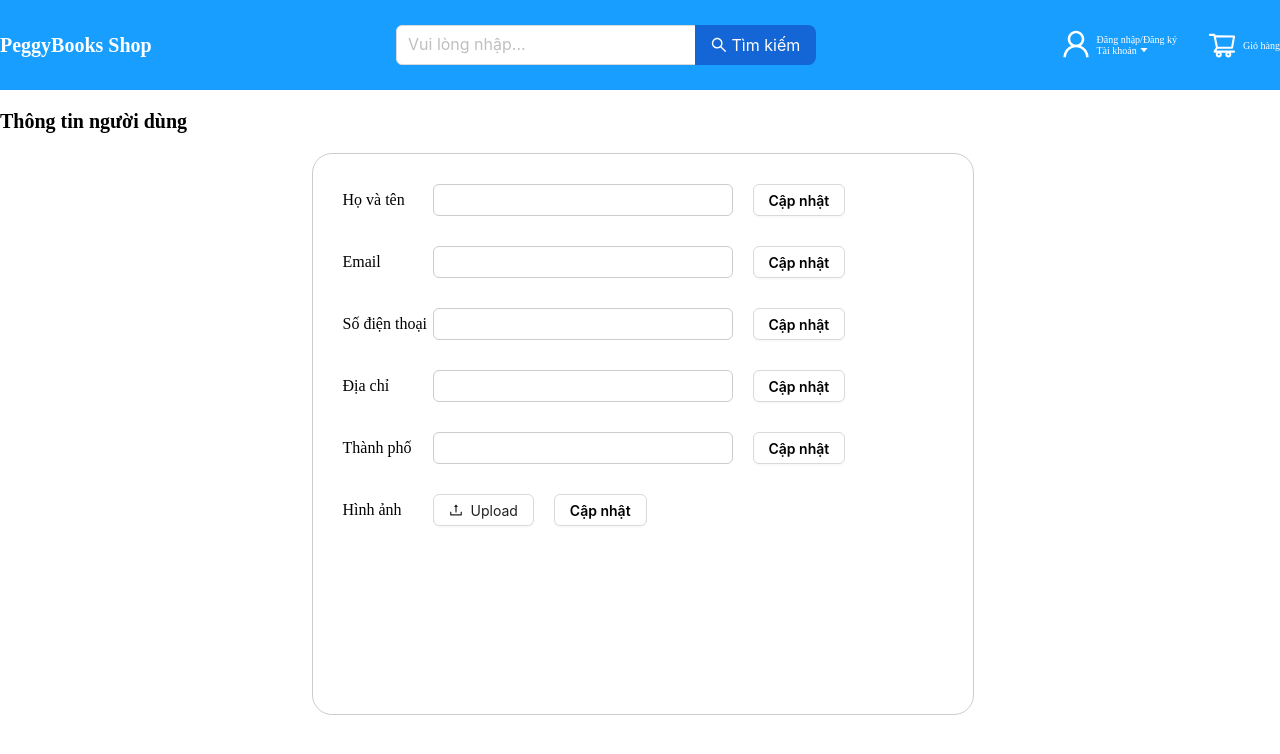
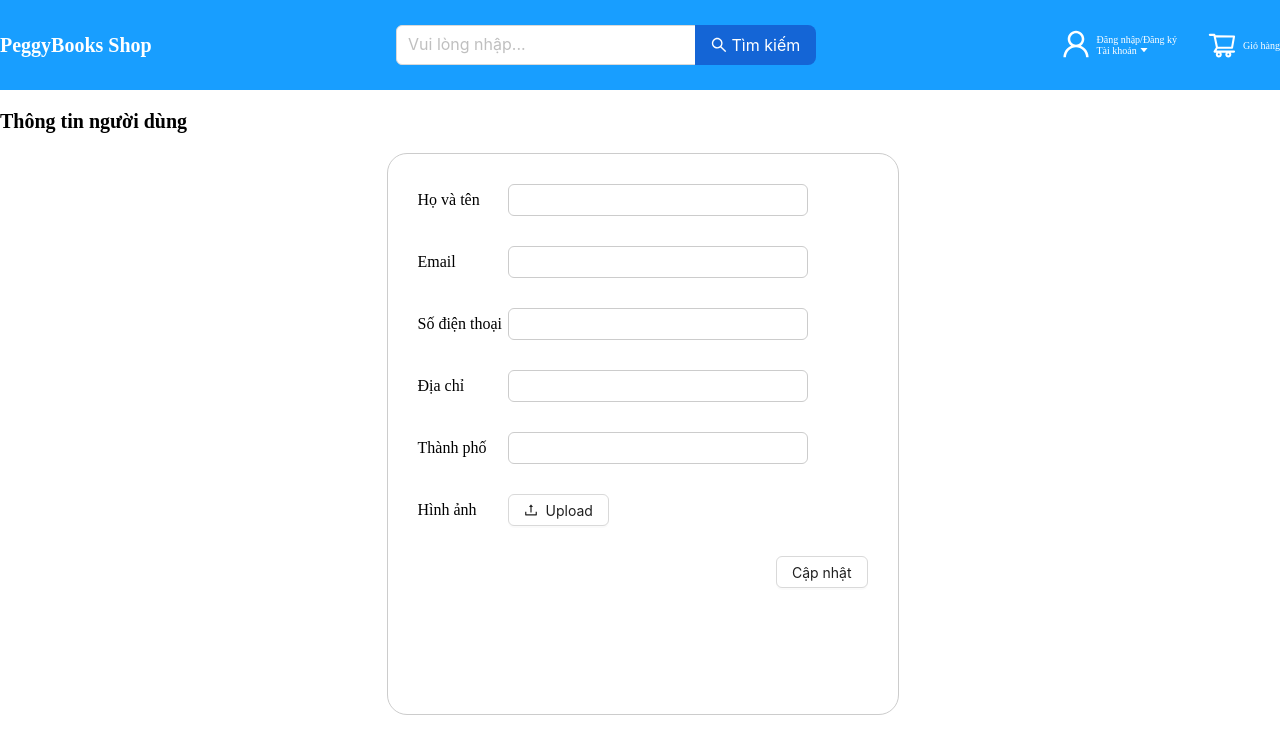
Before and after one commit to TranTung31/my-shop, a React (Create React App) app: page /user-detail in a window 1280 px wide. Shown: the top 754 px of the page. Built offline with nearby package versions, Linux system fonts and the light colour scheme.

Commit message:
90 - Code chức năng lấy sản phẩm bán chạy nhất

```diff
--- a/src/components/CardProduct/CardProduct.js
+++ b/src/components/CardProduct/CardProduct.js
@@ -59,9 +59,9 @@ const CardProduct = (props) => {
       <StyleNameProduct>{name}</StyleNameProduct>
       <WrapperReportProduct>
         <span style={{ marginRight: "5px" }}>
-          {rating || 5} <StarFilled style={{ color: "#FFC400" }} />{" "}
+          {rating || 0} <StarFilled style={{ color: "#FFC400" }} />{" "}
         </span>
-        <WrapperStyleTextSell> | Đã bán {selled || 100}+</WrapperStyleTextSell>
+        <WrapperStyleTextSell> | Đã bán {selled || 0}</WrapperStyleTextSell>
       </WrapperReportProduct>
       <WrapperPriceProduct>
         <div>{`${convertPrice(price - price * (discount / 100))}₫`}</div>
--- a/src/pages/HomePage/HomePage.js
+++ b/src/pages/HomePage/HomePage.js
@@ -25,14 +25,18 @@ import {
 const HomePage = () => {
   const [genreProduct, setGenreProduct] = useState([]);
   const [isLoading, setIsLoading] = useState(false);
-  const [isLoadingBookVanHocVietNam, setIsLoadingBookVanHocVietNam] = useState(false);
-  const [isLoadingBookTruyenTranh, setIsLoadingBookTruyenTranh] = useState(false);
+  const [isLoadingBookBestSeller, setIsLoadingBookBestSeller] = useState(false);
+  const [isLoadingBookVanHocVietNam, setIsLoadingBookVanHocVietNam] =
+    useState(false);
+  const [isLoadingBookTruyenTranh, setIsLoadingBookTruyenTranh] =
+    useState(false);
   const [isLoadingBookMangaComic, setIsLoadingBookMangaComic] = useState(false);
   const [limitProduct, setLimitProduct] = useState(6);
 
   const valueSearchInput = useSelector((state) => state.product.search);
   const valueDebounce = useDebounceHook(valueSearchInput, 800);
 
+  const [productBestSeller, setProductBestSeller] = useState([]);
   const [productVN, setProductVN] = useState([]);
   const [productTruyenTranh, setProductTruyenTranh] = useState([]);
   const [productMangaComic, setProductMangaComic] = useState([]);
@@ -68,6 +72,13 @@ const HomePage = () => {
     setGenreProduct(res?.data);
   };
 
+  const fetchBookBestSeller = async (page, limit) => {
+    setIsLoadingBookBestSeller(true);
+    const res = await ProductService.getBestSeller(page, limit);
+    setProductBestSeller(res?.data);
+    setIsLoadingBookBestSeller(false);
+  };
+
   const fetchBookVanHocVietNam = async (genre, limit, page) => {
     setIsLoadingBookVanHocVietNam(true);
     const res = await ProductService.getAllProductType(genre, limit, page);
@@ -90,6 +101,7 @@ const HomePage = () => {
   };
 
   useEffect(() => {
+    fetchBookBestSeller(1, 12);
     fetchBookVanHocVietNam("6646bcdd97a1e099aa7b95da", 12);
     fetchBookTruyenTranh("664621477b7a9f1af95d7473", 12);
     fetchBookMangaComic("6646c46126ef6ab2ab486b0b", 12);
@@ -130,7 +142,7 @@ const HomePage = () => {
           <SlitherComponent arrImages={[slider1, slider2, slider3]} />
           <LoadingComponent isLoading={isLoading}>
             <h2 style={{ margin: "20px 0 0", textAlign: "center" }}>
-              SÁCH BÁN CHẠY
+              TẤT CẢ SÁCH
             </h2>
             <WrapperProducts>
               {products?.data
@@ -168,6 +180,11 @@ const HomePage = () => {
           </div>
 
           <ListProducts
+            products={productBestSeller}
+            title="SÁCH BÁN CHẠY"
+            isLoading={isLoadingBookBestSeller}
+          />
+          <ListProducts
             products={productVN}
             title="SÁCH VĂN HỌC VIỆT NAM"
             isLoading={isLoadingBookVanHocVietNam}
--- a/src/pages/ProductAuthorPage/ListProducts/ListProducts.js
+++ b/src/pages/ProductAuthorPage/ListProducts/ListProducts.js
@@ -16,7 +16,7 @@ function ListProducts(props) {
             name={product.name}
             price={product.price}
             image={product.image}
-            rating={product.rating}
+            rating={product.averageRating}
             description={product.description}
             countInStock={product.countInStock}
             type={product.type}
--- a/src/pages/ProductAuthorPage/ProductAuthorPage.js
+++ b/src/pages/ProductAuthorPage/ProductAuthorPage.js
@@ -80,7 +80,6 @@ const ProductAuthorPage = () => {
         setTotalProduct(res?.data?.length);
       }
       setIsLoading(false);
-      return res.data;
     };
 
     fetchProductAuthor();
@@ -279,14 +278,12 @@ const ProductAuthorPage = () => {
     }
   };
 
-  const fetchAllPublisher = async () => {
-    const res = await PublisherService.getAllPublisher();
-    if (res?.status === "OK") {
+  useEffect(() => {
+    const fetchAllPublisher = async () => {
+      const res = await PublisherService.getAllPublisher();
       setPublisher(res?.data);
-    }
-  };
+    };
 
-  useEffect(() => {
     fetchAllPublisher();
   }, []);
 
--- a/src/pages/ProfilePage/ProfilePage.js
+++ b/src/pages/ProfilePage/ProfilePage.js
@@ -16,6 +16,7 @@ import {
   WrapperLable,
   WrapperUpload,
 } from "./styles";
+import ButtonComponent from "../../components/ButtonComponent/ButtonComponent";
 
 const ProfilePage = () => {
   const user = useSelector((state) => state.user);
@@ -110,11 +111,6 @@ const ProfilePage = () => {
             onChange={handleOnChangeName}
             style={{ width: "300px", border: "1px solid #ccc" }}
           ></InputForm>
-          <WrapperButtonComponent
-            buttonText="Cập nhật"
-            disabled={false}
-            onClick={handleUpdate}
-          ></WrapperButtonComponent>
         </WrapperInput>
 
         <WrapperInput>
@@ -124,11 +120,6 @@ const ProfilePage = () => {
             onChange={handleOnChangeEmail}
             style={{ width: "300px", border: "1px solid #ccc" }}
           ></InputForm>
-          <WrapperButtonComponent
-            buttonText="Cập nhật"
-            disabled={false}
-            onClick={handleUpdate}
-          ></WrapperButtonComponent>
         </WrapperInput>
 
         <WrapperInput>
@@ -139,11 +130,6 @@ const ProfilePage = () => {
             onChange={handleOnChangePhone}
             style={{ width: "300px", border: "1px solid #ccc" }}
           ></InputForm>
-          <WrapperButtonComponent
-            buttonText="Cập nhật"
-            disabled={false}
-            onClick={handleUpdate}
-          ></WrapperButtonComponent>
         </WrapperInput>
 
         <WrapperInput>
@@ -153,11 +139,6 @@ const ProfilePage = () => {
             onChange={handleOnChangeAddress}
             style={{ width: "300px", border: "1px solid #ccc" }}
           ></InputForm>
-          <WrapperButtonComponent
-            buttonText="Cập nhật"
-            disabled={false}
-            onClick={handleUpdate}
-          ></WrapperButtonComponent>
         </WrapperInput>
 
         <WrapperInput>
@@ -167,11 +148,6 @@ const ProfilePage = () => {
             onChange={handleOnChangeCity}
             style={{ width: "300px", border: "1px solid #ccc" }}
           ></InputForm>
-          <WrapperButtonComponent
-            buttonText="Cập nhật"
-            disabled={false}
-            onClick={handleUpdate}
-          ></WrapperButtonComponent>
         </WrapperInput>
 
         <WrapperInput>
@@ -192,12 +168,15 @@ const ProfilePage = () => {
               }}
             />
           )}
-          <WrapperButtonComponent
+        </WrapperInput>
+
+        <div style={{ display: "flex", justifyContent: "flex-end" }}>
+          <ButtonComponent
             buttonText="Cập nhật"
             disabled={false}
             onClick={handleUpdate}
-          ></WrapperButtonComponent>
-        </WrapperInput>
+          />
+        </div>
       </WrapperContent>
     </div>
   );
--- a/src/pages/ProfilePage/styles.js
+++ b/src/pages/ProfilePage/styles.js
@@ -11,7 +11,7 @@ export const WrapperHeader = styled.div`
 export const WrapperContent = styled.div`
   display: flex;
   flex-direction: column;
-  width: 600px;
+  width: 450px;
   height: 500px;
   border: 1px solid #ccc;
   border-radius: 20px;
--- a/src/services/ProductService.js
+++ b/src/services/ProductService.js
@@ -31,9 +31,7 @@ export const createProduct = async (data) => {
 };
 
 export const getDetailProduct = async (id) => {
-  const res = await axios.get(
-    `${process.env.REACT_APP_API}/product/get-detail/${id}`
-  );
+  const res = await axios.get(`${process.env.REACT_APP_API}/product/${id}`);
   return res.data;
 };
 
@@ -125,7 +123,14 @@ export const getProductAuthor = async (
   const sort = typeSort ? `&sort=${typeSort}` : "";
   const rating = ratingValue ? `&rating=${ratingValue}` : "";
   const res = await axios.get(
-    `${process.env.REACT_APP_API}/product/get-product-author?filter=authorId&filter=${authorId}&limit=${limit}&page=${page}&publisher=publisherID${publisherID}${sort}${rating}`
+    `${process.env.REACT_APP_API}/product/get-product-author?filter=authorId&filter=${authorId}&limit=${limit}&page=${page}&publisher=publisherId${publisherID}${sort}${rating}`
+  );
+  return res.data;
+};
+
+export const getBestSeller = async (page, limit) => {
+  const res = await axios.get(
+    `${process.env.REACT_APP_API}/product/get-product-best-seller?page=${page}&limit=${limit}`
   );
   return res.data;
 };
--- a/src/services/UserService.js
+++ b/src/services/UserService.js
@@ -37,7 +37,7 @@ export const getDetailUser = async (id, access_token) => {
 
 export const updateUser = async (id, data, access_token) => {
   const res = await axiosJWT.put(
-    `${process.env.REACT_APP_API}/user/update-user/${id}`,
+    `${process.env.REACT_APP_API}/user/${id}`,
     data,
     {
       headers: {
```
